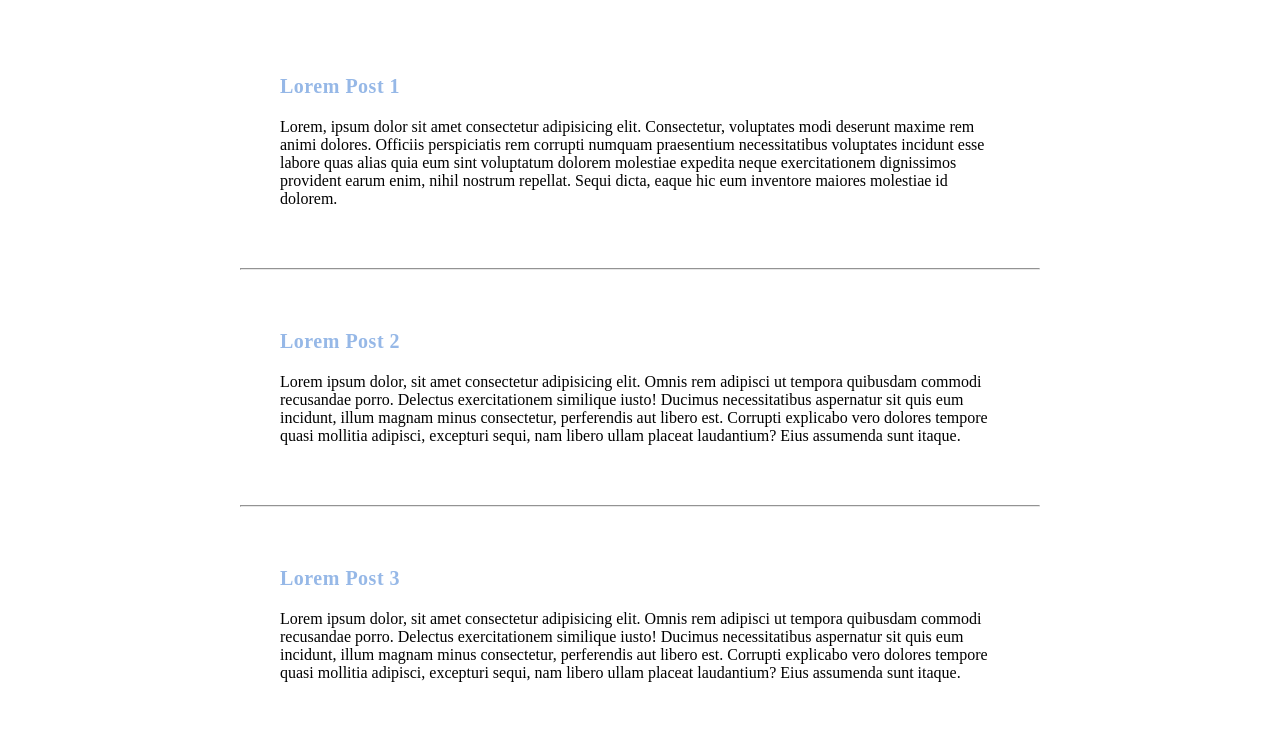
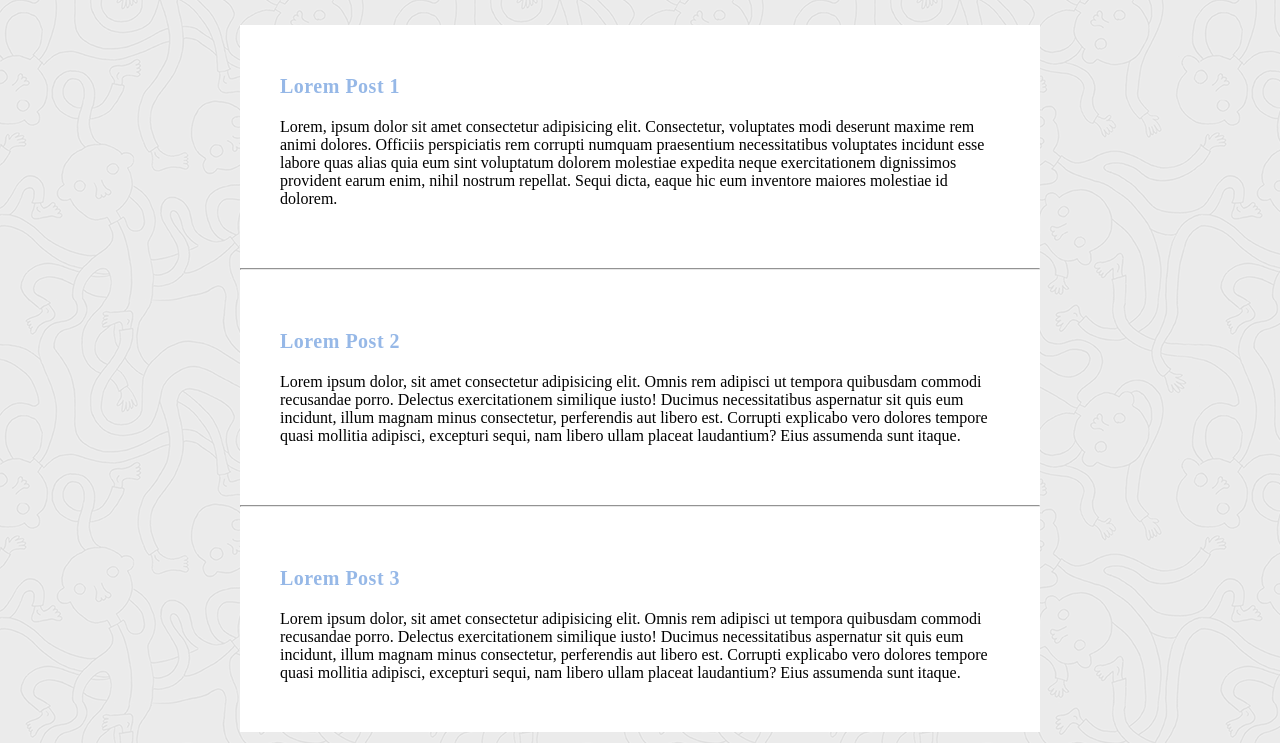
Before and after one commit to Restu-Averian/TugasPraktik6AlterraSIB, a plain HTML site: page file2.html in a window 1280 px wide. Shown: the part 234-977 px from the top of the page. Drawn offline with Linux system fonts and the light colour scheme; a web font is replaced by a local one.

Commit message:
change url of BgImg

```diff
--- a/css/file2.scss
+++ b/css/file2.scss
@@ -111,7 +111,7 @@ header {
 main {
     margin-top: 40px;
     padding: 50px 0 30px;
-    background-image: url("img/sample-pattern.png");
+    background-image: url("/img/sample-pattern.png");
 
     h1 {
         text-align: center;
```
Also changed, not shown: css/file2.css, 1 other file.
